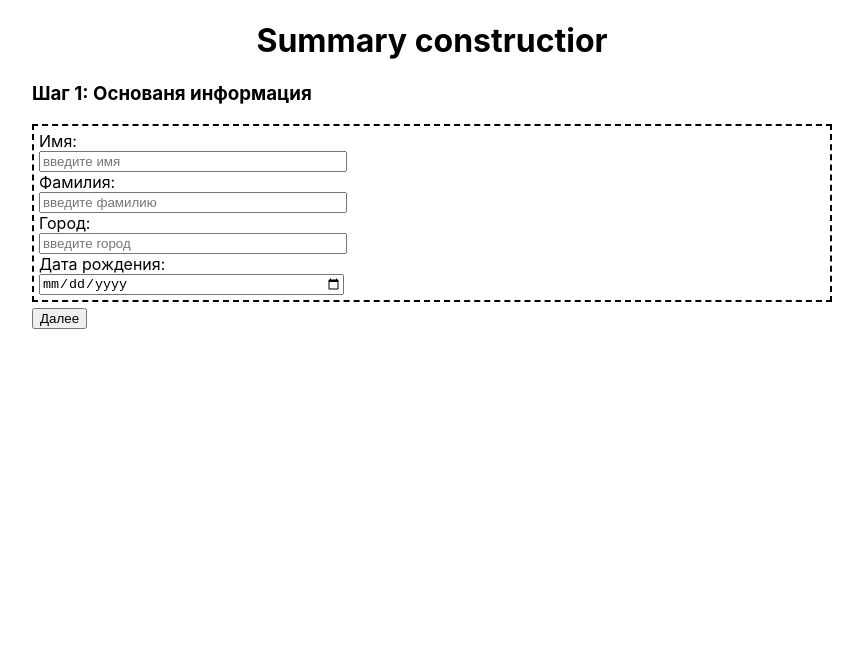
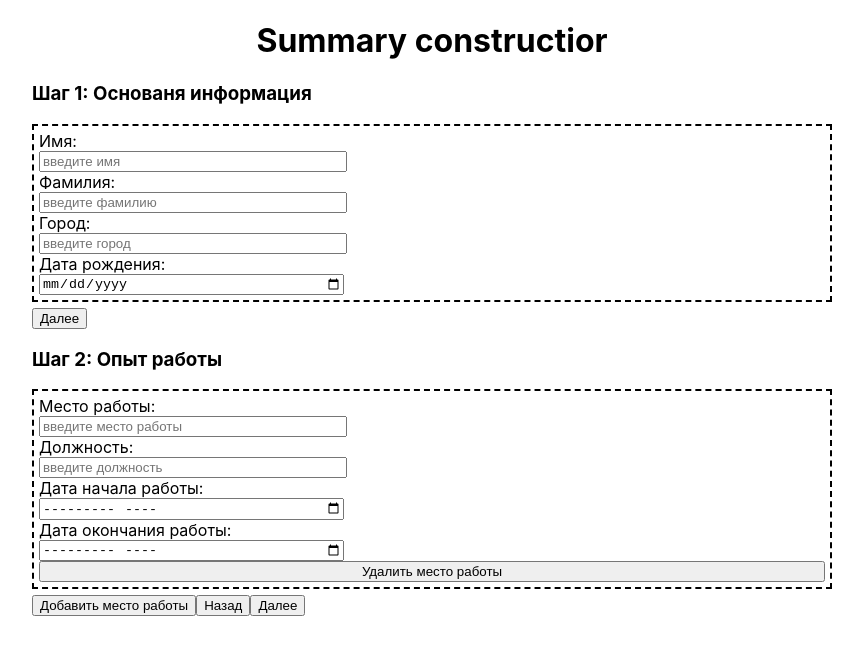
Before and after one commit to antone410/summary_constructor, a React (Create React App) app: page / in a window 1280 px wide. Shown: the top 654 px of the page, without its empty margins (208-1071 px from the left). Built offline with nearby package versions, Linux system fonts and the light colour scheme.

Commit message:
repalced App.js to class component, added Step2 component

```diff
--- a/src/App.js
+++ b/src/App.js
@@ -1,14 +1,27 @@
 import './App.css';
+import React from 'react';
 import Step1 from './components/Steps/Step1';
+import Step2 from './components/Steps/Step2';
 
 
-const App = () => {
-  return (
-    <div className="App">
-      <h1>Summary constructior</h1>
-      <Step1 />
-    </div>
-  );
+class App extends React.Component {
+
+  state = {
+    step1Visible: true,
+    step2Visible: true,
+  }
+
+
+  render() {
+    return (
+      <div className="App" >
+        <h1>Summary constructior</h1>
+        {this.state.step1Visible && <Step1 />}
+        {this.state.step2Visible && <Step2 />}
+      </div>
+    );
+  }
+
 }
 
 export default App;
--- /dev/null
+++ b/src/components/Steps/Step2.js
@@ -0,0 +1,77 @@
+import React, { useState } from "react";
+
+const Step2 = () => {
+    const [workExperiance, setWorkExperiance] = useState([
+        { id: 0, workPlace: '', position: '', startWork: '', finishWork: '' }
+    ])
+
+    const addWorkExperiace = () => {
+        setWorkExperiance([...workExperiance, { id: workExperiance.length, workPlace: '', position: '', startWork: '', finishWork: '' }])
+    }
+
+    const removeWorkExperiace = (event, id) => {
+        // FIXME: this method is incorrect!
+        event.preventDefault()
+        setWorkExperiance(workExperiance.splice(id, 1))
+    }
+    return (
+        <div>
+            <h3>Шаг 2: Опыт работы</h3>
+            {workExperiance.map(el => {
+
+                return <form key={el.id} className="step__form">
+                    <label htmlFor="workPlace">Место работы:</label>
+                    <input
+                        placeholder="введите место работы"
+                        id="workPlace"
+                        name="workplace"
+                    />
+
+                    <label htmlFor="position">Должность:</label>
+                    <input
+                        placeholder="введите должность"
+                        id="position"
+                        name="position"
+                    />
+
+                    <label htmlFor="startWork">Дата начала работы:</label>
+                    <input
+                        type='month'
+                        id="startWork"
+                        name="startWork"
+                        value={el.startWork}
+                        onChange={event => setWorkExperiance(
+                            workExperiance.map(
+                                element => element.id === el.id ? { ...element, startWork: event.target.value } : element
+                            )
+                        )}
+                    />
+
+                    <label htmlFor="finishWork">Дата окончания работы:</label>
+                    <input
+                        type='month'
+                        id="finishWork"
+                        value={el.finishWork}
+                        onChange={event => setWorkExperiance(
+                            workExperiance.map(
+                                element => element.id === el.id ? { ...element, finishWork: event.target.value } : element
+                            )
+                        )}
+                        name="finishWork"
+                    />
+
+                    <button onClick={(event) => removeWorkExperiace(event, el.id)}>Удалить место работы</button>
+
+
+                </form>
+            })}
+
+            <button onClick={addWorkExperiace}>Добавить место работы</button>
+
+            <button>Назад</button>
+            <button onClick={() => console.log(workExperiance)}>Далее</button>
+        </div>
+    )
+}
+
+export default Step2
```
